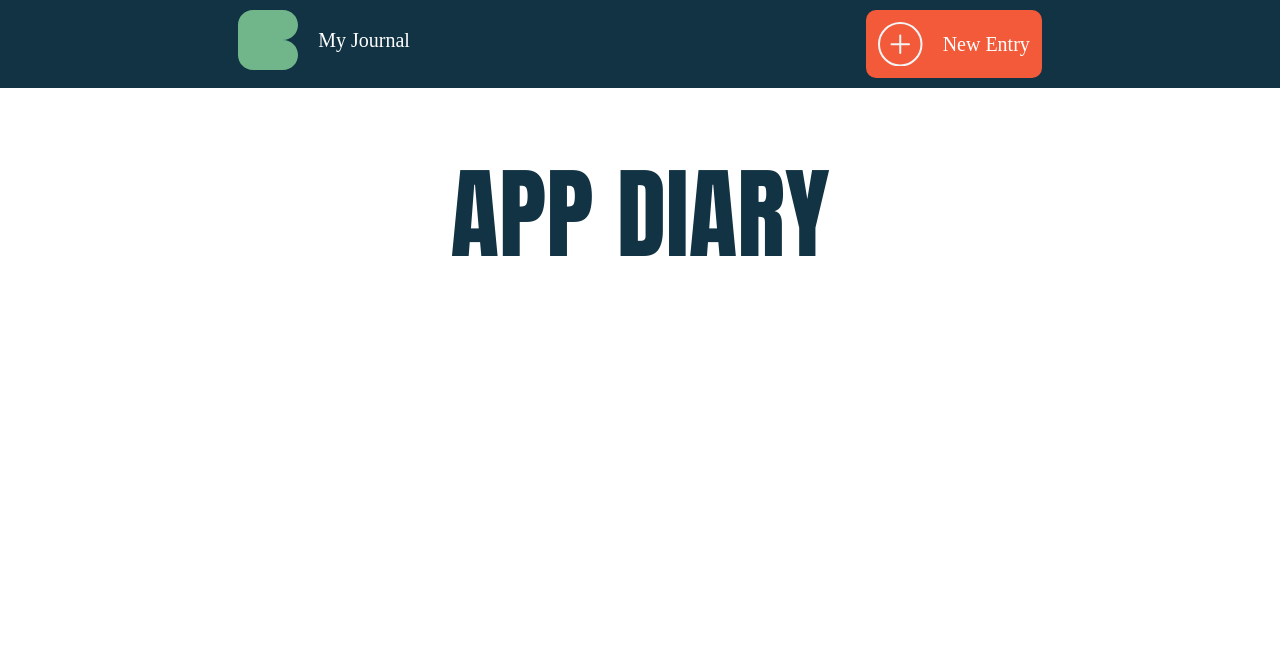
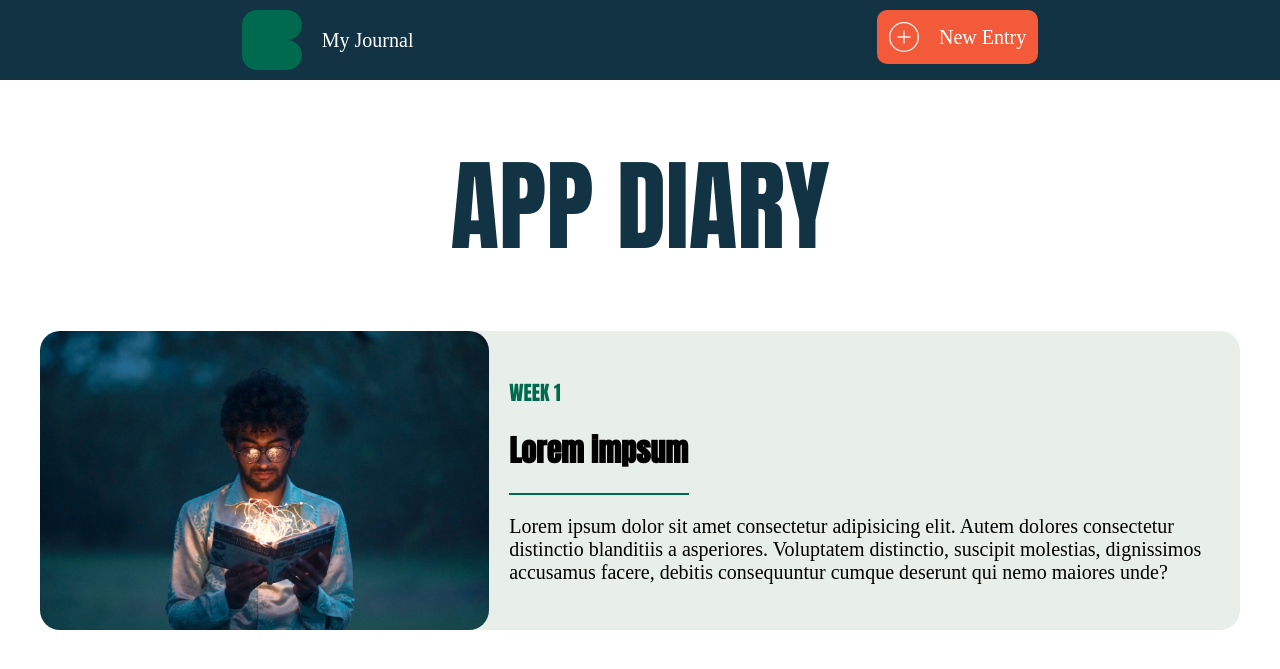
Before and after one commit to kitkatbut/appDiary, a PHP site: page / in a window 1280 px wide. Shown: the top 669 px of the page. Run offline with PHP 8.4, Linux system fonts and the light colour scheme.

Commit message:
Ajout de la structure card Ajout des images Ajout du design des cards

```diff
--- a/css/style.css
+++ b/css/style.css
@@ -1,26 +1,31 @@
+/*##### GENERAL GENERAL GENERAL GENERAL ####*/
+
 :root {
     --blue: #113343;
     --orange: #F35A39;
+    --green: #006A4E;
+    --grey:#e8eeea;
 }
-
 
 *, ::before, ::after {
 margin:0;
 padding:0;
 box-sizing:border-box;
 }
-button {border:none;}
+
 html {
     font-size:10px;
 }
 
 body {
     font-size: 2rem;
+
 }
 
+/*##### NAV NAV NAV NAV NAV NAV ####*/
 nav {
     background: var(--blue);
-    padding: 1rem;;
+    padding: 1rem;
 
 }
 
@@ -44,23 +49,11 @@
     border: 2px solid var(--orange);
     padding: 1rem;
     border-radius: 1rem;
+}
 
 
-}
-
-h1 {
-    font-family: "Anton", sans-serif;
-    font-weight: 400;
-    font-style: normal;
-    color: var(--blue);
-    text-transform: uppercase;
-    font-size:10rem;
-    text-align: center;
-    margin: 5rem 0;
-  }
-
-  .svg__brand {
-    fill: #71b68a;
+.svg__brand {
+    fill: var(--green);
 }
 
 .nav__brand-image {
@@ -74,7 +67,6 @@
     fill: #8acca1; /* Une couleur légèrement plus claire */
 }
 
-
 .svg__plus {
     fill: none;
     stroke: #f3f4f5;
@@ -85,3 +77,63 @@
 .new__entry__item:hover .svg__plus {
     stroke: var(--blue);
 }
+
+/*##### MAIN MAIN MAIN MAIN MAIN MAIN ####*/
+main {
+    max-width:1200px;
+    margin: 0 auto;}
+h1 {
+    font-family: "Anton", sans-serif;
+    font-weight: 400;
+    font-style: normal;
+    color: var(--blue);
+    text-transform: uppercase;
+    font-size:10rem;
+    text-align: center;
+    margin: 5rem 0;
+}
+.card {
+    display: flex;
+    background: var(--grey);
+    border-radius: 2rem;
+
+}
+.card__img {
+    max-width: 500px;
+    height: auto;
+    object-fit: cover;
+    border-radius: 2rem;
+}
+.card__left {
+    display: flex;
+    flex-direction: column;
+    gap: 2rem;
+    justify-content: center;
+    padding: 1rem 2rem;
+}
+.card > * {
+    /*flex: 1 1 50%;*/
+    min-width: 0;
+}
+
+.card__left__subtitle, .card__left__title {
+
+    font-family: "Anton", sans-serif;
+}
+.card__left__subtitle {
+    color: var(--green);
+    font-weight: 300;
+
+}
+.card__left__title {
+    font-family: "Anton", sans-serif;
+
+}
+
+.card__left__trait {
+    border: 1px solid var(--green);
+    width: 180px;
+}
+.card__left__text {
+
+}
--- a/index.php
+++ b/index.php
@@ -27,7 +27,7 @@
                 <li>
                     <a href="form.php" class="nav__item new__entry__item" aria-hidden="true">
                     <!--<img src="./images/svg/plus.svg" alt="icon plus">-->
-                <svg width="44.4901230052" height="44.4901230053" viewBox="0 0 44.4901230052 44.4901230053"class="nav__plus__image">
+                    <svg width="30" height="30" viewBox="0 0 44.4901230052 44.4901230053"class="nav__plus__image">
                     <g class="svg__plus">
                             <circle  cx="22.2450615026" cy="22.2450615026" r="21.2450615026"/>
                             <line  x1="22.2450615026" y1="13.4699274037" x2="22.2450615026" y2="31.0201956015"/>
@@ -40,6 +40,19 @@
         </nav>
     </header>
 
+    <main>
         <h1>App Diary</h1>
+
+        <div class="card">
+            <img src="./images/pexels-kaushal-moradiya-2781195.jpg" alt="Homme lisant livre intitulé space encyclopedia" class="card__right card__img">
+            <div class="card__left">
+                <p class="card__left__subtitle">WEEK 1</p>
+                <h2 class="card__left__title">Lorem impsum</h2>
+                <hr class="card__left__trait">
+                <p class="card__left__text">Lorem ipsum dolor sit amet consectetur adipisicing elit. Autem dolores consectetur distinctio blanditiis a asperiores. Voluptatem distinctio, suscipit molestias, dignissimos accusamus facere, debitis consequuntur cumque deserunt qui nemo maiores unde?</p>
+            </div>
+        </div>
+    </main>
+
 </body>
 </html>
```
Also changed, not shown: images/pexels-canva-studio-3153199.jpg (added), images/pexels-kaushal-moradiya-2781195.jpg (added), images/pexels-lumn-167682.jpg (added), images/pexels-tranmautritam-68761.jpg (added). Lines whose indentation alone changed are shown as unchanged.
